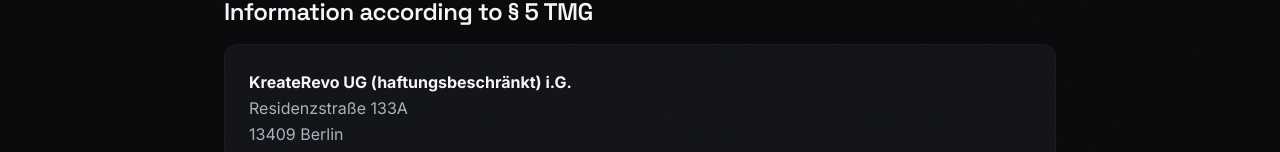
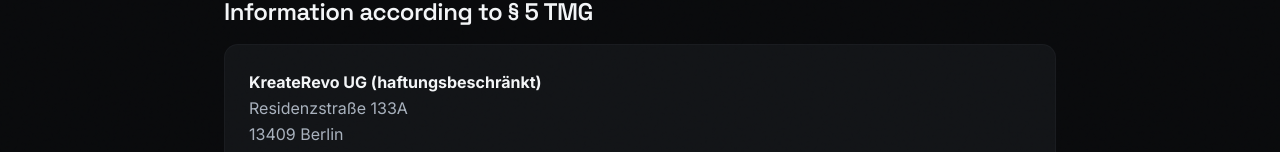
Before and after one commit to talhastackdev/kreaterevo, a React (Vite) app: page /de/imprint in a window 1280 px wide. Shown: the part 305-457 px from the top of the page. Built offline with nearby package versions, Linux system fonts and the light colour scheme.

Commit message:
Removed I.G. text from Imprint.tsx

```diff
--- a/src/pages/Imprint.tsx
+++ b/src/pages/Imprint.tsx
@@ -28,7 +28,7 @@ export default function Imprint() {
               <h2 className="font-display font-semibold text-2xl mb-4">{isGerman ? 'Angaben gemäß § 5 TMG' : 'Information according to § 5 TMG'}</h2>
               <div className="bg-card border border-border/30 rounded-xl p-6">
                 <p className="text-muted-foreground leading-relaxed">
-                  <strong className="text-foreground">KreateRevo UG (haftungsbeschränkt) i.G.</strong><br />
+                  <strong className="text-foreground">KreateRevo UG (haftungsbeschränkt)</strong><br />
                   Residenzstraße 133A<br />
                   13409 Berlin<br />
                   Germany
```
